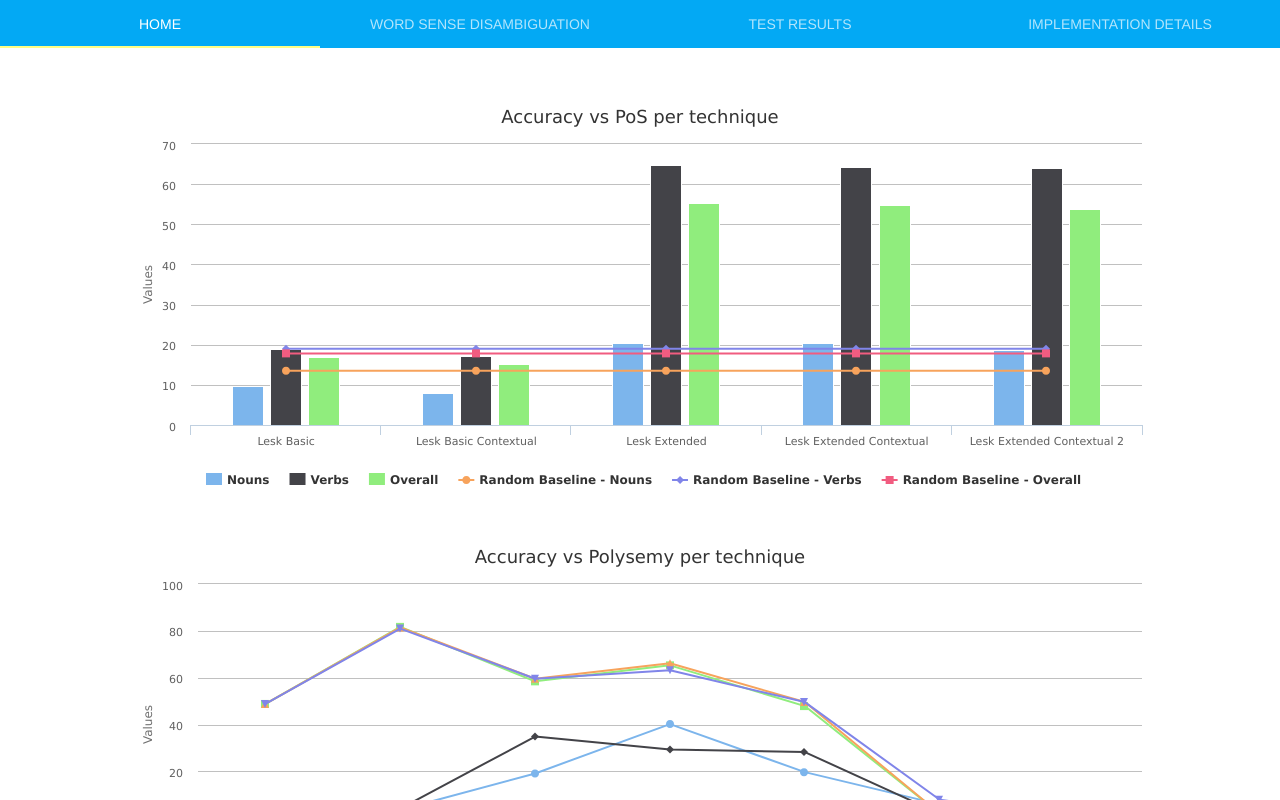
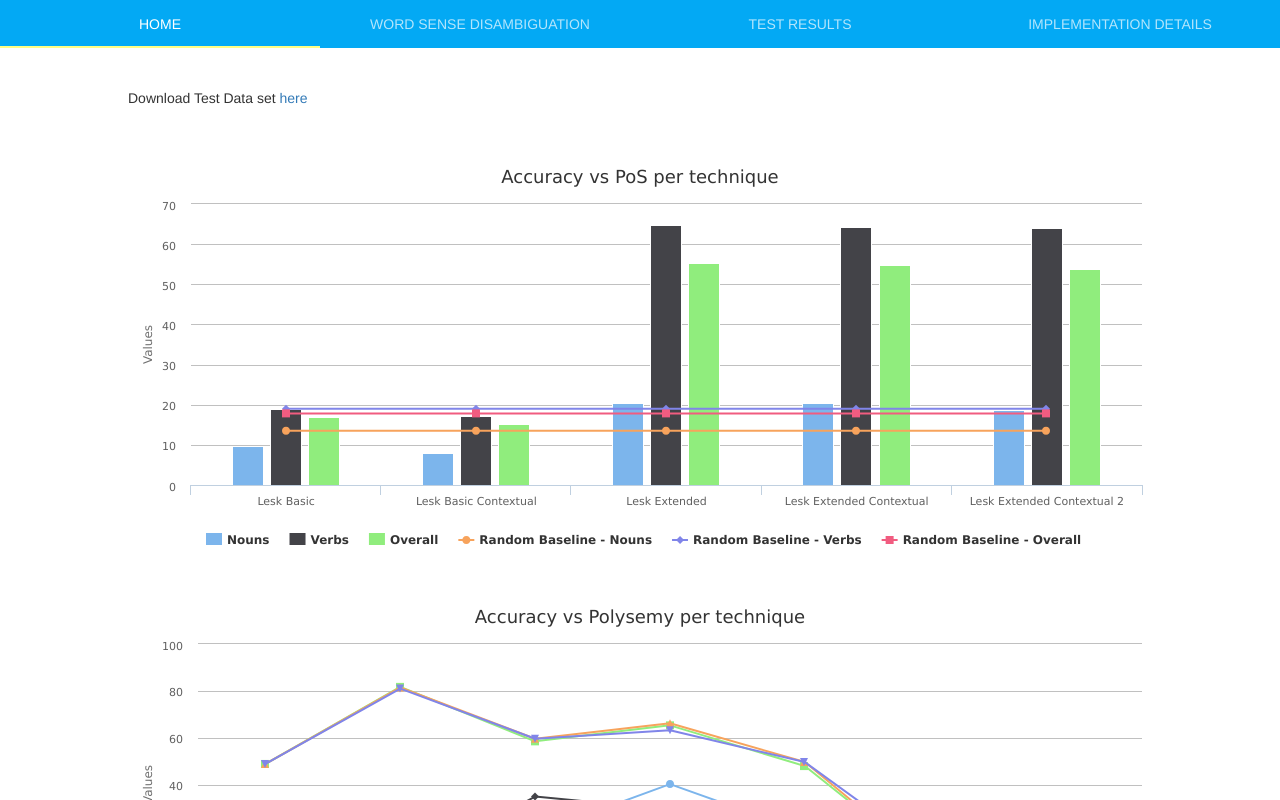
Before and after one commit to koustubh25/nlp-wsd-fe, a website: page app/index.html at #/results in a window 1280 px wide. Drawn offline with Linux system fonts and the light colour scheme; some packages are replaced by stand-ins of ours; files whose address does not match are found by name.

Commit message:
added a source data

```diff
--- a/app/partials/results.html
+++ b/app/partials/results.html
@@ -3,6 +3,8 @@
 Accuracy vs PoS
 </md-checkbox> -->
 <div style="left:10%;width:80%;position:absolute">
+	<br/><br/>
+	Download Test Data set <a href="data/bigDataset.txt" target="_blank">here</a>
 
 	<highchart id="chart1" config="accuracyPoSPerTechnique" class="charts"></highchart> <br/><br/>
 	<highchart id="chart2" config="accuracyPolysemyPerTechnique" class="charts"></highchart><br/><br>
```
Also changed, not shown: app/partials/result.html (deleted), app/partials/testResults.html (deleted).
